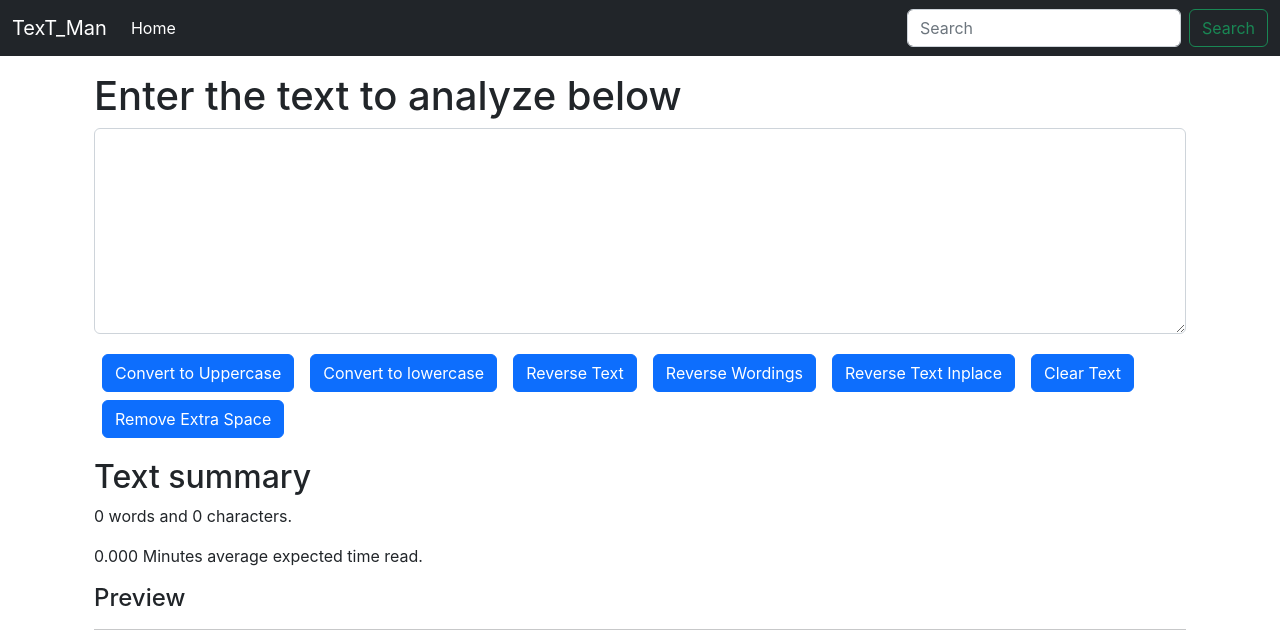
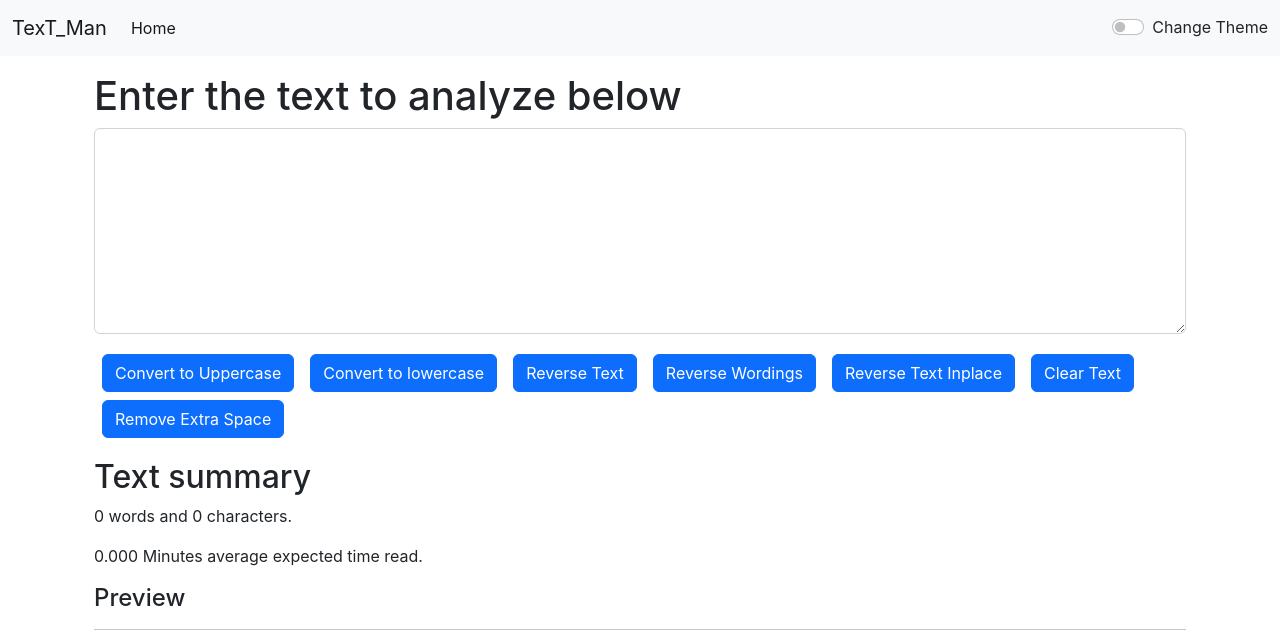
Before and after one commit to AmanChaturvedi24/TexT_Man, a React (Create React App) app in the folder my-app/: page / in a window 1280 px wide. Shown: the top 644 px of the page. Built offline with nearby package versions, Linux system fonts and the light colour scheme.

Commit message:
added toggle switch

```diff
--- a/my-app/src/App.js
+++ b/my-app/src/App.js
@@ -1,12 +1,19 @@
-// import logo from './logo.svg';
 import './App.css';
+import React, { useState } from 'react';
+
 import Textbox from './components/Textbox';
 import Navbar from './components/Navbar';
-// import Textbox from './components/Textbox';
 function App() {
+  const [mood, setmood] = useState("light");
+  const toggleHandle=()=>{
+    if(mood==="light")
+    setmood("dark")
+    else
+    setmood("light")
+  }
   return (
     <>
-   <Navbar title='TexT_Man'/>
+   <Navbar title='TexT_Man' mode={mood} toggleHandle={toggleHandle}/>
    <div className="container my-3">
     <Textbox heading="Enter the text to analyze below"/>
     {/* <About/> */}
--- a/my-app/src/components/Navbar.js
+++ b/my-app/src/components/Navbar.js
@@ -1,9 +1,11 @@
-import React from 'react'
-import PropTypes from 'prop-types'
+import React from "react";
+import PropTypes from "prop-types";
 
 export default function Navbar(props) {
   return (
-    <nav className="navbar navbar-expand-lg navbar-dark bg-dark">
+    <nav
+      className={`navbar navbar-expand-lg navbar-${props.mode} bg-${props.mode}`}
+    >
       <div className="container-fluid">
         <a className="navbar-brand" href="/">
           {props.title}
@@ -31,9 +33,8 @@ export default function Navbar(props) {
               About
             </a>
           </li> */}
-
           </ul>
-        <form className="d-flex" role="search">
+          {/* <form className="d-flex" role="search">
           <input
             className="form-control me-2"
             type="search"
@@ -43,15 +44,34 @@ export default function Navbar(props) {
           <button className="btn btn-outline-success" type="submit">
             Search
           </button>
-        </form>
+        </form> */}
+          <div
+            className={`form-check form-switch text-${
+              props.mode === "light" ? "dark" : "light"
+            }`}
+          >
+            <input
+              className="form-check-input"
+              onClick={props.toggleHandle}
+              type="checkbox"
+              role="switch"
+              id="flexSwitchCheckDefault"
+            />
+            <label
+              className="form-check-label"
+              htmlFor="flexSwitchCheckDefault"
+            >
+              Change Theme
+            </label>
+          </div>
         </div>
       </div>
     </nav>
-  )
+  );
 }
-Navbar.propTypes={
+Navbar.propTypes = {
   title: PropTypes.string.isRequired,
 };
-Navbar.defaultProps={
-    title: 'title'
+Navbar.defaultProps = {
+  title: "title",
 };
```
Lines whose indentation alone changed are shown as unchanged.
